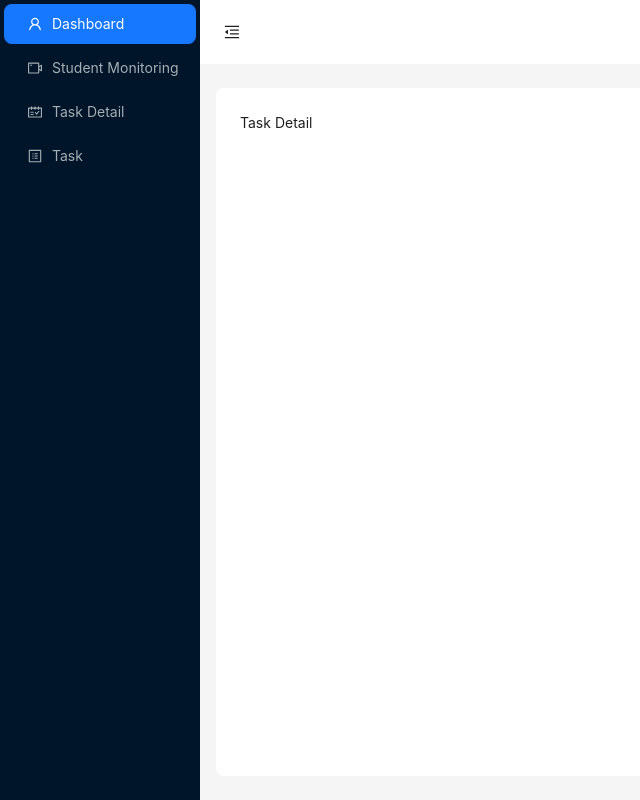
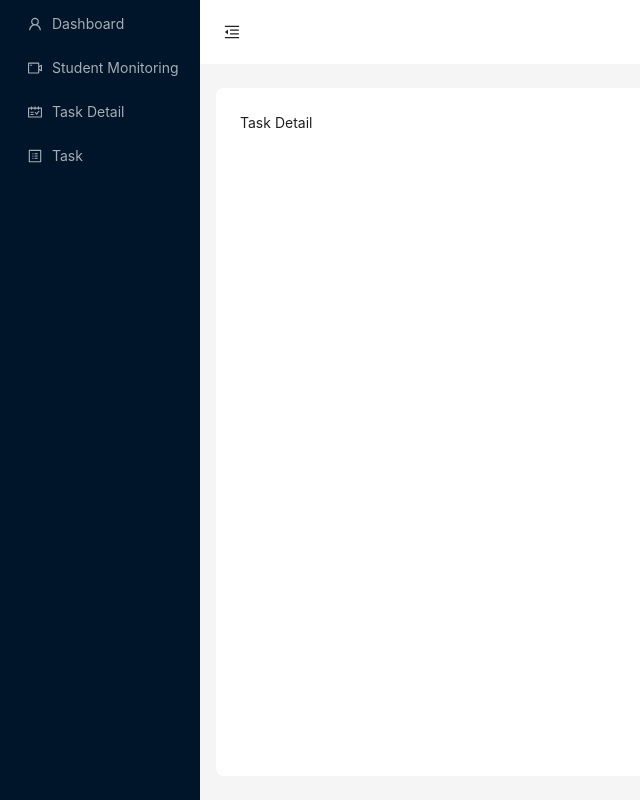
Before and after one commit to gerChinnawat/back-table-ui, a Next.js app in the folder pr-back-table/: page /task_detail in a window 1280 px wide. Shown: the whole page, without its empty margins (0-640 px from the left). Built offline with nearby package versions, Linux system fonts and the light colour scheme.

Commit message:
edited get key sider and add zustand

```diff
--- a/pr-back-table/components/LayoutPage.tsx
+++ b/pr-back-table/components/LayoutPage.tsx
@@ -10,16 +10,28 @@ import {
     ProfileOutlined,
 } from '@ant-design/icons';
 import { Button, Layout, Menu, theme } from 'antd';
+import { create } from 'zustand';
 
 const { Header, Sider, Content } = Layout;
 
-const LayoutPage = ({ children }: Readonly<{ children: React.ReactNode; }>) => {
+const useStore = create((set) => ({
+    key: 'dashboard',
+    getKey: (newKey: string) => set({ key: newKey })
+}));
+
+const LayoutPage = ({ children }: { children: React.ReactNode }) => {
     const [collapsed, setCollapsed] = useState(false);
-    const [key, setKey] = useState('dashboard')
     const router = useRouter();
+    const key = useStore((state: any) => state.key)
+    const getKey = useStore((state:any) => state.getKey)
     const {
         token: { colorBgContainer, borderRadiusLG },
     } = theme.useToken();
+
+    const handleOnClick = ({ key } : { key: string }) => {
+        router.push(key);
+        getKey(key);
+    };
 
     return (
     <Layout style={{ height: "100vh" }}>
@@ -28,34 +40,30 @@ const LayoutPage = ({ children }: Readonly<{ children: React.ReactNode; }>) => {
             <Menu
                 theme="dark"
                 mode="inline"
-                defaultSelectedKeys={[key]}
                 items={[
                     {
-                        key: 'dashboard',
+                        key: '/dashboard',
                         icon: <UserOutlined />,
                         label: 'Dashboard',
                     },
                     {
-                        key: 'student_monitoring',
+                        key: '/student_monitoring',
                         icon: <VideoCameraOutlined />,
                         label: 'Student Monitoring',
                     },
                     {
-                        key: 'task_detail',
+                        key: '/task_detail',
                         icon: <ScheduleOutlined />,
                         label: 'Task Detail',
                     },
                     {
-                        key: 'task',
+                        key: '/task',
                         icon: <ProfileOutlined />,
                         label: 'Task',
                     },
                 ]}
-                onSelect={(event) => {
-                    router.push(event.key);
-                    setKey(event.key);
-                }}
-                selectedKeys={[key]}
+                onClick={handleOnClick}
+                selectedKeys={[ key ]}
             />
         </Sider>
         <Layout>
--- a/pr-back-table/package.json
+++ b/pr-back-table/package.json
@@ -12,7 +12,8 @@
     "antd": "^5.16.5",
     "next": "14.2.3",
     "react": "^18",
-    "react-dom": "^18"
+    "react-dom": "^18",
+    "zustand": "^4.5.2"
   },
   "devDependencies": {
     "@types/node": "^20",
```
Also changed, not shown: 1 other file (tests, documents, lock files or other folders).
